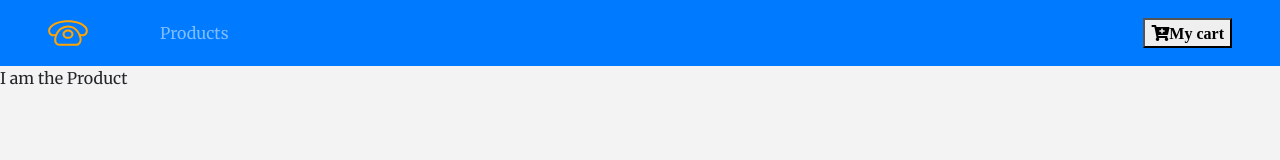
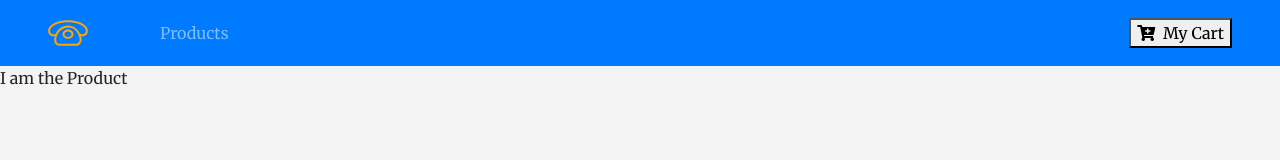
Before and after one commit to kamalyadav11/Online-Mobile-Store, a React (Create React App) app: page / in a window 1280 px wide. Shown: the top 160 px of the page. Built offline with nearby package versions, Linux system fonts and the light colour scheme; a web font is replaced by a local one.

Commit message:
first styled component

```diff
--- a/src/components/Navbar.js
+++ b/src/components/Navbar.js
@@ -1,5 +1,6 @@
 import React, { Component } from "react";
 import { Link } from "react-router-dom";
+import styled from "styled-components";
 import logo from "../logo.svg";
 
 export default class Navbar extends Component {
@@ -17,11 +18,18 @@
           </li>
         </ul>
         <Link to="/cart" className="ml-auto">
-          <button>
-            <i className="fas fa-cart-plus">My cart</i>
-          </button>
+          <ButtonContainer>
+            <span className="mr-2">
+              <i className="fas fa-cart-plus" />
+            </span>
+            My cart
+          </ButtonContainer>
         </Link>
       </nav>
     );
   }
 }
+
+const ButtonContainer = styled.button`
+  text-transform: capitalize;
+`;
```
